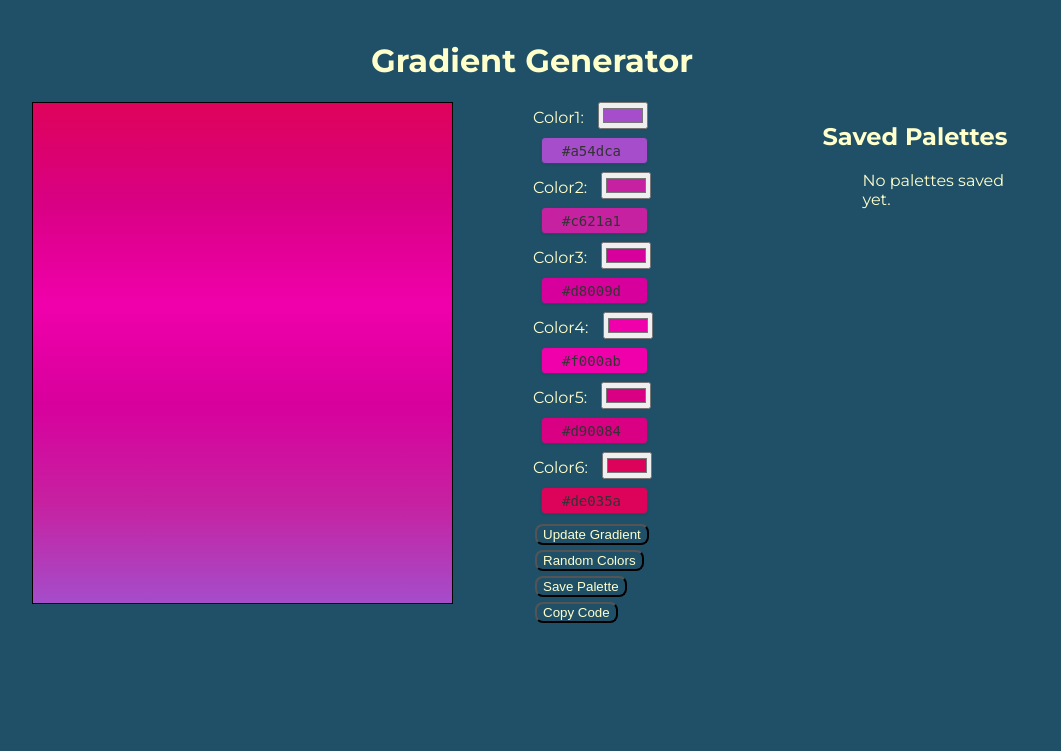
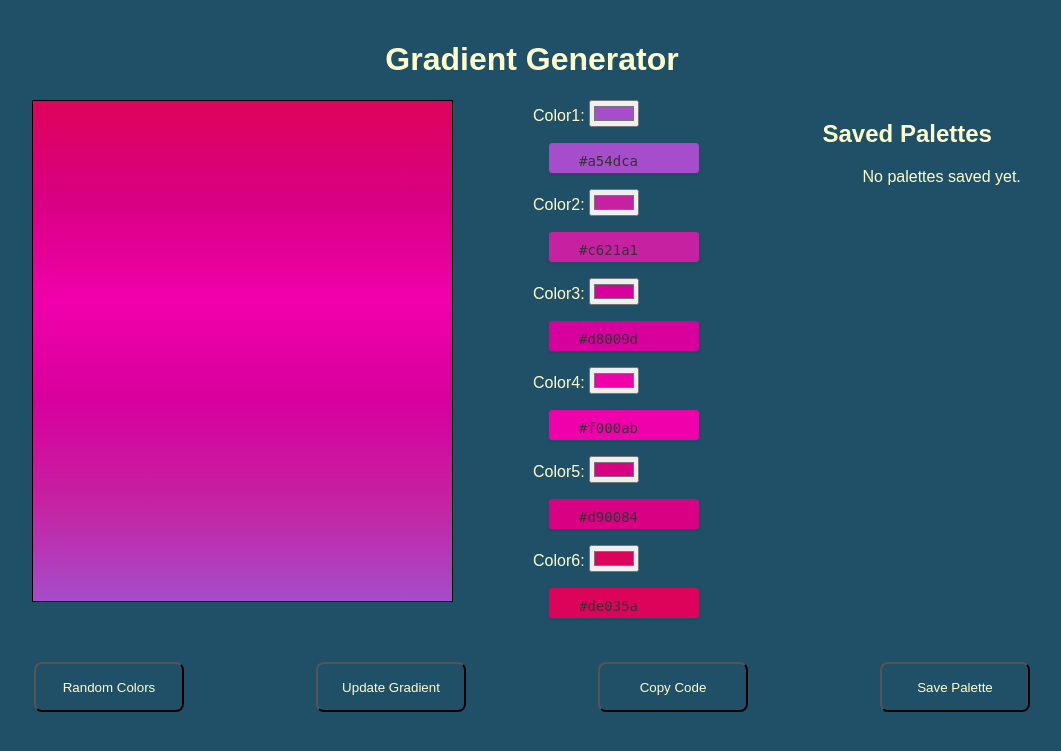
Before and after one commit to sdplamen/generate_gradient, a Django app: page / in a window 1280 px wide. Shown: the top 751 px of the page, without its empty margins (108-1169 px from the left). Run offline with Django 5.2, Linux system fonts and the light colour scheme; data that the repository does not hold is empty.

Commit message:
Update template and css

```diff
--- a/static/style.css
+++ b/static/style.css
@@ -1,3 +1,9 @@
+html {
+    box-sizing: border-box;
+    margin: 0;
+    padding: 0;
+}
+
 @import url('https://fonts.googleapis.com/css2?family=Montserrat:wght@300;400;500;600;700&display=swap');
 body {
     font-family: 'Montserrat', sans-serif;
@@ -9,10 +15,13 @@ body {
     overflow: scroll;
 }
 header {
+    text-align: center;
+}
+.container {
     display: flex;
-    justify-content: center;
+    flex-direction: row;
+    position: relative;
 }
-
 section {
     display: flex;
     justify-content: center;
@@ -39,18 +48,20 @@ button {
     margin: 2px;
     border-radius: 8px;
     color: #ffffcc;
+    width: 150px;
+    height: 50px;
 }
 
-label {
-    margin-right: 10px;
+button:hover {
+    background-color: #1f6acd;
+    cursor: pointer;
 }
-
 .color-swatch {
     position: relative;
-    width: 80px;
+    width: 120px;
     height: 20px;
-    margin: 8px;
-    padding: 5px 5px 0 20px;
+    margin: 15px;
+    padding: 10px 0 0 30px;
     border: 1px solid #205067;
     border-radius: 4px;
     box-shadow: 0 1px 2px rgba(0,0,0,0.1);
@@ -89,3 +100,12 @@ label {
     resize: none;
     color: #ffffcc;
 }
+
+.buttons {
+    position: absolute;
+    top: 110%;
+    left: 50%;
+    transform: translate(-50%, -50%);
+    display: flex;
+    justify-content: space-between;
+}
--- a/templates/index.html
+++ b/templates/index.html
@@ -27,28 +27,9 @@
                     {% endif %}
                 {% endif %}
             {% endfor %}
-            <button type="submit">Update Gradient</button>
         </form>
-
-        <form method="GET" action="{% url 'generate_gradient' %}">
-            <button type="submit" name="random" value="true">Random Colors</button>
-        </form>
-
-        <form method="POST" action="{% url 'generate_gradient' %}" class="save-form">
-            {% csrf_token %}
-            {% for color in colors %}
-                <input type="hidden" name="color{{ forloop.counter }}" value="{{ color }}">
-            {% endfor %}
-            <button type="submit">Save Palette</button>
-        </form>
-
-        <div class="css-code-container">
-<!--            <span>CSS Code:</span>-->
-            <button id="copy-button">Copy Code</button>
-<!--            <textarea id="css-code-area" class="css-code" readonly>{{ css_code }}</textarea>-->
     </div>
-    </div>
-    <div class="saved-palettes">
+    <div  class="saved-palettes">
             <article>
                 <h2>Saved Palettes</h2>
                 <ul type="none">
@@ -72,6 +53,23 @@
                 {% endif %}
             </div>
         </div>
+<section class="buttons">
+    <form method="GET" action="{% url 'generate_gradient' %}">
+        <button type="submit" name="random" value="true">Random Colors</button>
+    </form>
+    <button type="submit">Update Gradient</button>
+    <div class="css-code-container">
+<!--            <span>CSS Code:</span>-->
+        <button id="copy-button">Copy Code</button>
+<!--            <textarea id="css-code-area" class="css-code" readonly>{{ css_code }}</textarea>-->
+    </div>
+    <form method="POST" action="{% url 'generate_gradient' %}" class="save-form">
+        {% csrf_token %}
+        {% for color in colors %}
+            <input type="hidden" name="color{{ forloop.counter }}" value="{{ color }}">
+        {% endfor %}
+        <button type="submit">Save Palette</button>
+    </form>
 </section>
 <script src="{% static 'script.js' %}"></script>
 </body>
```
Also changed, not shown: 1 other file. Lines whose indentation alone changed are shown as unchanged.
